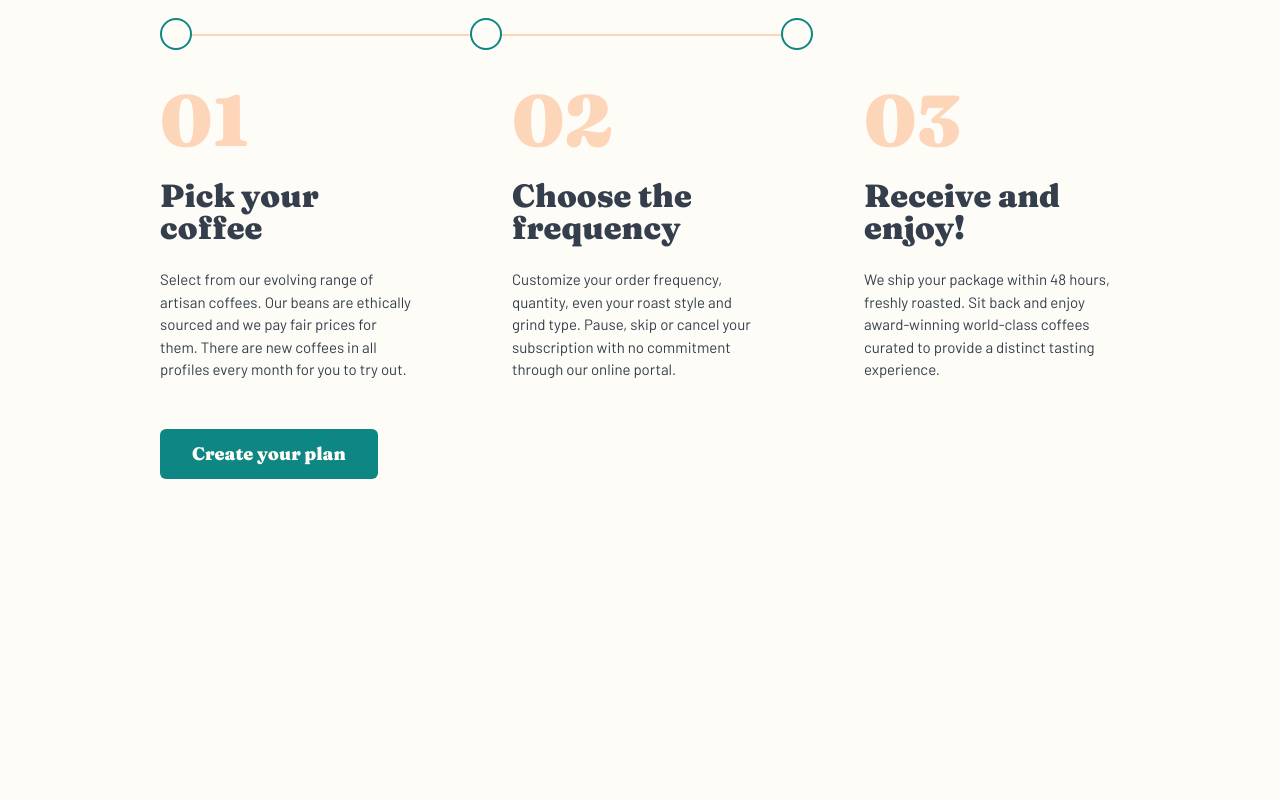
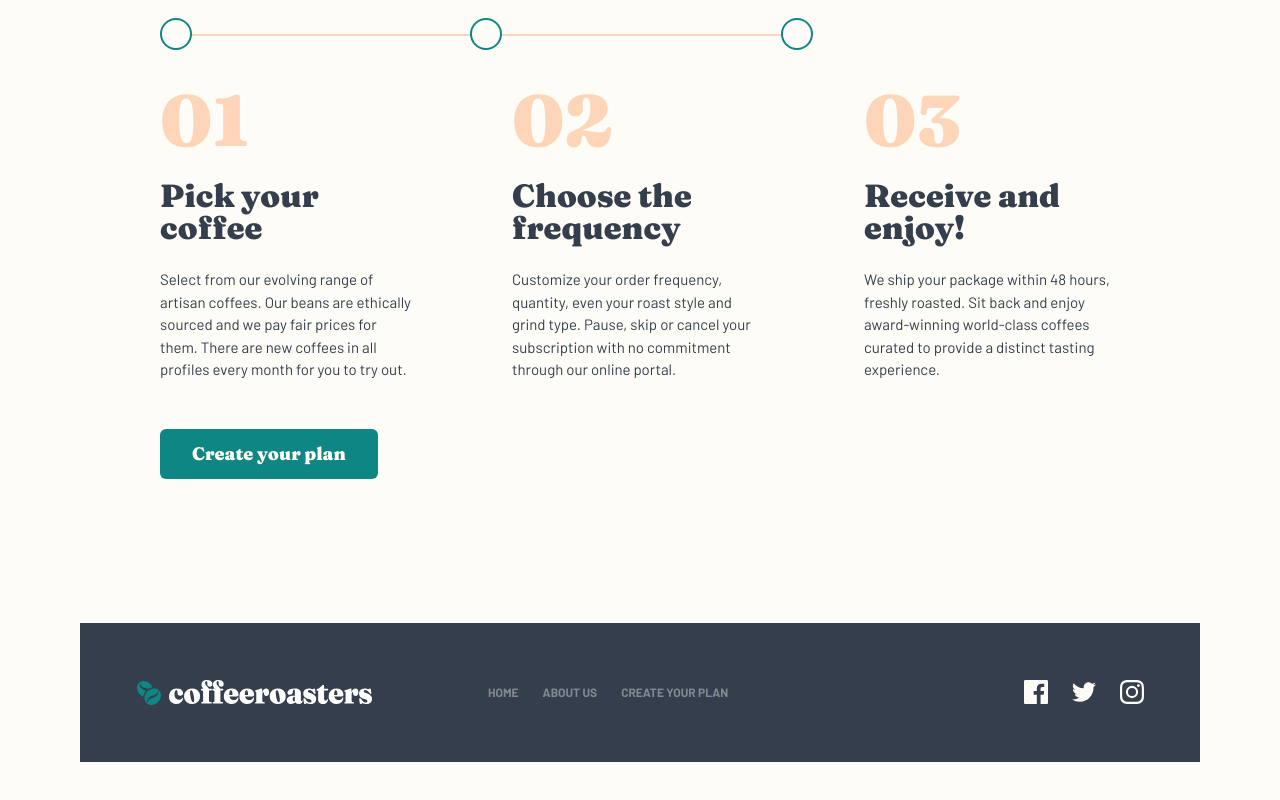
Before and after one commit to zyadfallatah/frontend-mentor-challenge-10, a React (Vite) app: page / in a window 1280 px wide. Shown: the part 2146-2946 px from the top of the page. Before the commit the page ends 2625 px from the top, so only its background shows below. Built offline with nearby package versions, Linux system fonts and the light colour scheme.

Commit message:
Footer Added

```diff
--- /dev/null
+++ b/src/components/Footer.tsx
@@ -0,0 +1,47 @@
+import lightLogo from "../assets/shared/desktop/logo-light.svg";
+import facebook from "../assets/shared/desktop/icon-facebook.svg";
+import twitter from "../assets/shared/desktop/icon-twitter.svg";
+import instagram from "../assets/shared/desktop/icon-instagram.svg";
+import { NavLink } from "react-router-dom";
+import { Link } from "react-router-dom";
+const Footer = () => {
+  return (
+    <div className="grid place-items-center lg:grid-cols-3 lg:place-items-start lg:items-center gap-12 bg-dark-grey-blue mt-[9rem] text-center p-14 mb-[4.5rem]">
+      <img src={lightLogo} alt="logo" />
+      <nav>
+        <ul className="flex flex-col md:flex-row gap-6 text-grey font-bold text-[.75rem]">
+          <li>
+            <NavLink to="/">HOME</NavLink>
+          </li>
+          <li>
+            <NavLink to="/about">ABOUT US</NavLink>
+          </li>
+          <li>
+            <NavLink to="/create-your-plan">CREATE YOUR PLAN</NavLink>
+          </li>
+        </ul>
+      </nav>
+      <nav className="lg:ml-auto">
+        <ul className="flex items-center gap-6">
+          <li>
+            <Link to="#">
+              <img src={facebook} alt="facebook logo" />
+            </Link>
+          </li>
+          <li>
+            <Link to="#">
+              <img src={twitter} alt="twitter logo" />
+            </Link>
+          </li>
+          <li>
+            <Link to="#">
+              <img src={instagram} alt="instagram logo" />
+            </Link>
+          </li>
+        </ul>
+      </nav>
+    </div>
+  );
+};
+
+export default Footer;
--- a/src/layouts/MainLayout.tsx
+++ b/src/layouts/MainLayout.tsx
@@ -1,3 +1,4 @@
+import Footer from "../components/Footer";
 import NavBar from "../components/NavBar";
 import { Outlet } from "react-router-dom";
 
@@ -6,6 +7,7 @@ const MainLayout = () => {
     <>
       <NavBar />
       <Outlet />
+      <Footer />
     </>
   );
 };
```
Also changed, not shown: src/assets/shared/desktop/logo-light.svg (added).
